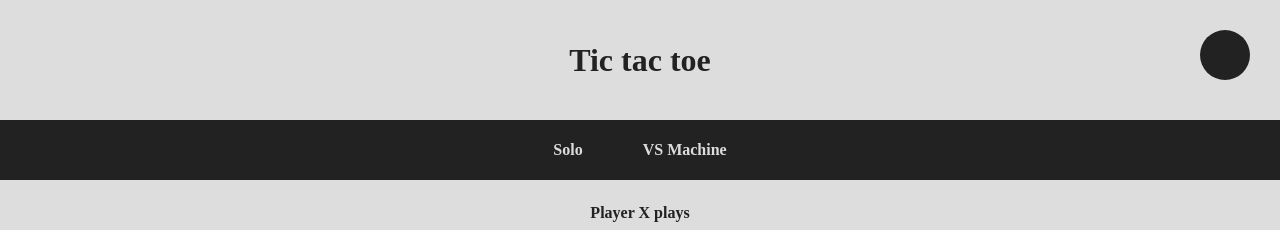
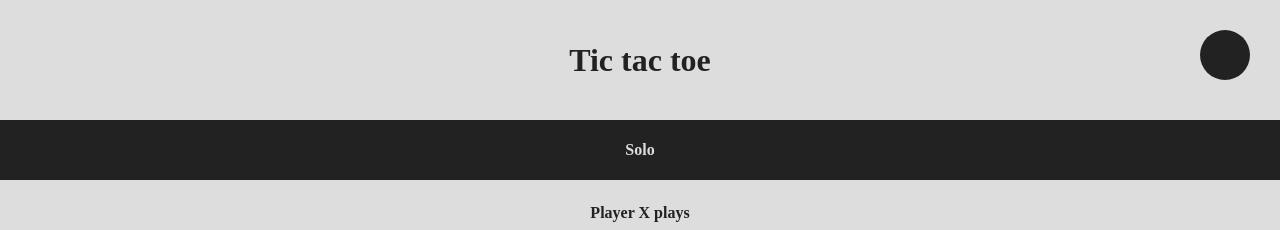
Before and after one commit to eduardocruzpalacios/tic-tac-toe-react, a React (Create React App) app: page / in a window 1280 px wide. Shown: the top 230 px of the page. Built offline with nearby package versions, Linux system fonts and the light colour scheme.

Commit message:
Refactor Router config to improve abstract levels of components

```diff
--- a/src/App.tsx
+++ b/src/App.tsx
@@ -2,6 +2,8 @@ import React, { useState } from 'react';
 import { HomePage } from './components/pages';
 import { GlobalThemeContext, THEME } from './common/ThemeContext';
 import { UniversalStyle } from './AppStyled';
+import { Routes, Route } from 'react-router-dom';
+import { SoloGame } from './components/organisms';
 
 export const App: React.FC = () => {
   const [theme, setTheme] = useState<THEME>(THEME.light);
@@ -9,7 +11,12 @@ export const App: React.FC = () => {
     <React.Fragment>
       <GlobalThemeContext.Provider value={{ theme, setTheme }}>
         <UniversalStyle />
-        <HomePage />
+        <Routes>
+          <Route path="/" element={<HomePage />}>
+            <Route index element={<SoloGame />} />
+            <Route path="*" element={<SoloGame />} />
+          </Route>
+        </Routes>
       </GlobalThemeContext.Provider>
     </React.Fragment >
   );
--- a/src/components/organisms/Nav/Nav.tsx
+++ b/src/components/organisms/Nav/Nav.tsx
@@ -1,7 +1,7 @@
 import React from 'react';
-import { Link, Outlet } from 'react-router-dom';
+import { Link } from 'react-router-dom';
 import { useGlobalTheme } from '../../../common/ThemeContext';
-import { MainStyled, NavStyled } from './styled';
+import { NavStyled } from './styled';
 
 export const Nav: React.FC = () => {
   const { theme } = useGlobalTheme();
@@ -13,14 +13,8 @@ export const Nav: React.FC = () => {
           <li>
             <Link to="/">Solo</Link>
           </li>
-          <li>
-            <Link to="/vsmachine">VS Machine</Link>
-          </li>
         </ul>
       </NavStyled>
-      <MainStyled className={theme}>
-        <Outlet />
-      </MainStyled>
     </React.Fragment>
   );
 };
--- a/src/components/organisms/Nav/styled.ts
+++ b/src/components/organisms/Nav/styled.ts
@@ -1,12 +1,5 @@
 import Styled from 'styled-components';
-import { blackColor, space120, space30, space60, whiteColor } from '../../../common/styleUtils';
-
-export const MainStyled = Styled.main`
-  align-items: center;
-  display: flex;
-  justify-content: center;
-  min-height: calc(100vh - ${space120} - ${space60});
-`;
+import { blackColor, space30, space60, whiteColor } from '../../../common/styleUtils';
 
 export const NavStyled = Styled.nav`
   & ul {
--- a/src/components/pages/HomePage/HomePage.tsx
+++ b/src/components/pages/HomePage/HomePage.tsx
@@ -1,15 +1,19 @@
 import React from 'react';
-import { Header, Nav, SoloGame } from '../../organisms';
-import { Routes, Route } from 'react-router-dom';
+import { Outlet } from 'react-router-dom';
+import { useGlobalTheme } from '../../../common/ThemeContext';
+import { Header, Nav } from '../../organisms';
+import { MainStyled } from './styled';
 
-export const HomePage: React.FC = () => (
-  <React.Fragment>
-    <Header />
-    <Routes>
-      <Route path="/" element={<Nav />}>
-        <Route index element={<SoloGame />} />
-        <Route path="*" element={<SoloGame />} />
-      </Route>
-    </Routes>
-  </React.Fragment >
-);
+export const HomePage: React.FC = () => {
+  const { theme } = useGlobalTheme();
+
+  return (
+    <React.Fragment>
+      <Header />
+      <Nav />
+      <MainStyled className={theme}>
+        <Outlet />
+      </MainStyled>
+    </React.Fragment >
+  );
+};
--- /dev/null
+++ b/src/components/pages/HomePage/styled.ts
@@ -0,0 +1,9 @@
+import Styled from 'styled-components';
+import { space120, space60 } from '../../../common/styleUtils';
+
+export const MainStyled = Styled.main`
+  align-items: center;
+  display: flex;
+  justify-content: center;
+  min-height: calc(100vh - ${space120} - ${space60});
+`;
```
